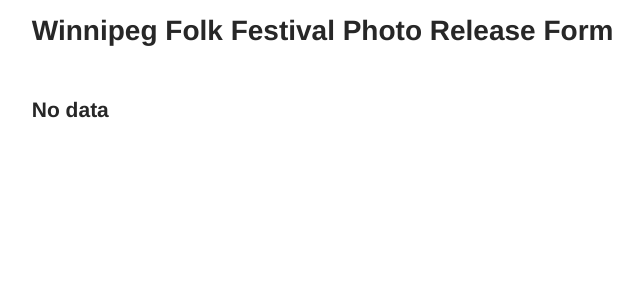
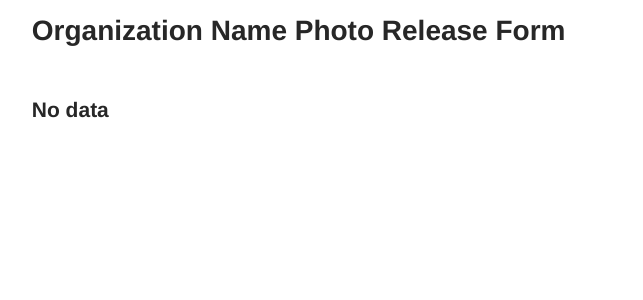
Before and after one commit to chrisgdouglas/release, a PHP site: page / in a window 1280 px wide. Shown: the top 300 px of the page, without its empty margins (45-688 px from the left). Run offline with PHP 8.4, Linux system fonts and the light colour scheme; some libraries are stand-ins or nearby versions.

Commit message:
Moved oranization name to variable.

```diff
--- a/index.php
+++ b/index.php
@@ -1,5 +1,7 @@
 <?php
-// Load user->email data from CSV file outside of the webroot directory.
+// Modify to your organization's name
+$org_name = "Organization Name";
+// Load data from CSV file outside of webroot directory
 $csv_file = '../../users.csv'; // adjust path as needed
 $data = array();
 if (($handle = fopen($csv_file, 'r')) !== FALSE) {
@@ -9,7 +11,7 @@ if (($handle = fopen($csv_file, 'r')) !== FALSE) {
     fclose($handle);
 }
 
-// Get URL search parameter, should be the user id from the CSV, which is used to pull in the associated email address
+// Get URL search parameter
 $search_param = isset($_GET['u']) ? $_GET['u'] : null;
 
 if (!isset($search_param) || !isset($data[$search_param])) {
@@ -28,7 +30,7 @@ else {
 <head>
     <meta charset="UTF-8">
     <meta name="viewport" content="width=device-width, initial-scale=1.0">
-    <title>Photo Release: Winnipeg Folk Festival</title>
+    <title>Photo Release: <?php echo $org_name; ?></title>
     <link rel="stylesheet" href="css/main.min.css">
     <style>
         .spinner-border {
@@ -52,7 +54,7 @@ else {
 </head>
 <body>
     <div class="container">
-        <h1>Winnipeg Folk Festival Photo Release Form</h1>
+        <h1><?php echo $org_name; ?> Photo Release Form</h1>
         <?php
         if ($error_flag === true) {
             echo '<h2>No data</h2></div></body></html>';
@@ -75,7 +77,7 @@ else {
 
             <label for="disclaimer">
                 <input type="checkbox" id="disclaimer" name="disclaimer" required>
-                I hereby give the Winnipeg Folk Festival permission to use any photos/video in which I or
+                I hereby give the <?php echo $org_name; ?> permission to use any photos/video in which I or
                 my child/ward appear without incurring debt or liabilities of any <kind class=""></kind>
             </label>
             <br />
```
